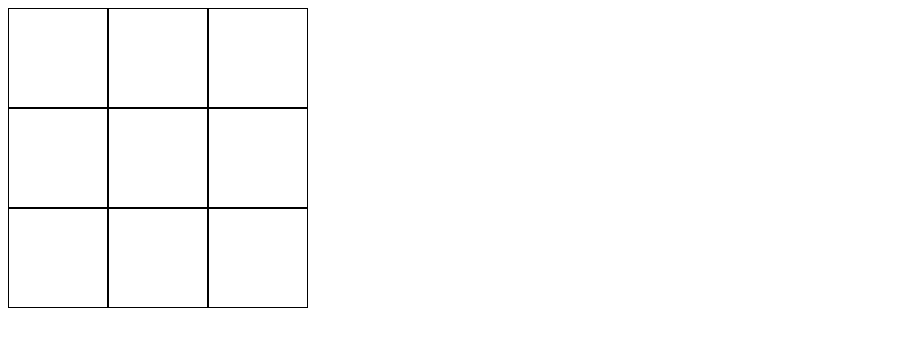
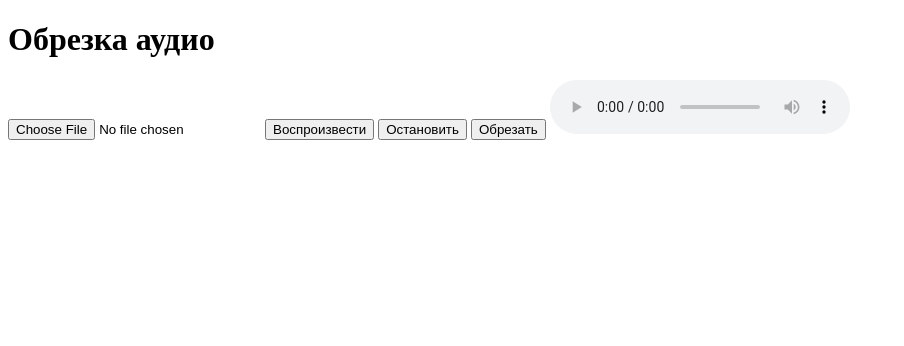
Before and after one commit to twilighthasan/TicTac, a plain HTML site: page index.html in a window 1280 px wide. Shown: the whole page, without its empty margins (0-904 px from the left). Drawn offline with Linux system fonts and the light colour scheme.

Commit message:
Update index.html

```diff
--- a/index.html
+++ b/index.html
@@ -1,52 +1,51 @@
 <!DOCTYPE html>
-<html lang="en">
+<html>
 <head>
-    <meta charset="UTF-8">
-    <title>Крестики-нолики</title>
-    <style>
-        #game {
-            display: grid;
-            grid-template-rows: repeat(3, 100px);
-            grid-template-columns: repeat(3, 100px);
-        }
-        .cell {
-            border: 1px solid black;
-            display: flex;
-            justify-content: center;
-            align-items: center;
-            font-size: 2em;
-            cursor: pointer;
-        }
-    </style>
+    <title>Обрезка аудио</title>
 </head>
 <body>
-    <div id="game">
-        <div class="cell" onclick="makeMove(0, 0)"></div>
-        <div class="cell" onclick="makeMove(0, 1)"></div>
-        <div class="cell" onclick="makeMove(0, 2)"></div>
-        <div class="cell" onclick="makeMove(1, 0)"></div>
-        <div class="cell" onclick="makeMove(1, 1)"></div>
-        <div class="cell" onclick="makeMove(1, 2)"></div>
-        <div class="cell" onclick="makeMove(2, 0)"></div>
-        <div class="cell" onclick="makeMove(2, 1)"></div>
-        <div class="cell" onclick="makeMove(2, 2)"></div>
-    </div>
+    <h1>Обрезка аудио</h1>
+    <input type="file" id="audioFile" accept="audio/*">
+    <button onclick="playAudio()">Воспроизвести</button>
+    <button onclick="stopAudio()">Остановить</button>
+    <button onclick="trimAudio()">Обрезать</button>
+    <audio id="audioPlayer" controls></audio>
 
     <script>
-        const board = [
-            ['', '', ''],
-            ['', '', ''],
-            ['', '', '']
-        ];
-        let currentPlayer = 'X';
+        let audioFile;
+        let audioPlayer = document.getElementById('audioPlayer');
+        let audioContext = new (window.AudioContext || window.webkitAudioContext)();
+        let source;
+        let startTime = 0;
+        let endTime = 0;
 
-        function makeMove(row, col) {
-            if (board[row][col] === '') {
-                board[row][col] = currentPlayer;
-                const cell = document.querySelectorAll('#game .cell')[row * 3 + col];
-                cell.textContent = currentPlayer;
-                currentPlayer = currentPlayer === 'X' ? 'O' : 'X';
+        document.getElementById('audioFile').addEventListener('change', function(e) {
+            audioFile = e.target.files[0];
+            audioPlayer.src = URL.createObjectURL(audioFile);
+        });
+
+        function playAudio() {
+            source = audioContext.createBufferSource();
+            let reader = new FileReader();
+            reader.onload = function(e) {
+                audioContext.decodeAudioData(e.target.result, function(buffer) {
+                    source.buffer = buffer;
+                    source.connect(audioContext.destination);
+                    source.start(audioContext.currentTime, startTime, endTime - startTime);
+                });
+            };
+            reader.readAsArrayBuffer(audioFile);
+        }
+
+        function stopAudio() {
+            if (source) {
+                source.stop();
             }
+        }
+
+        function trimAudio() {
+            startTime = audioPlayer.currentTime;
+            endTime = startTime + 10; // Обрезать 10 секунд аудио
         }
     </script>
 </body>
```
